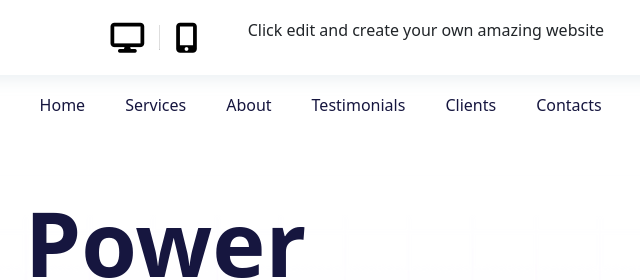
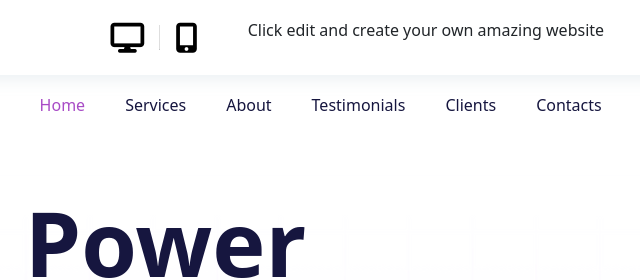
Before and after one commit to iamrahilhabibli/wix-clone-task, a website: page index.html in a window 1280 px wide. In both pictures the pointer is over the link "Home". Shown: the top 280 px of the page, 313-953 px from the left. Drawn offline with nearby package versions, Linux system fonts and the light colour scheme.

Commit message:
nav bar li links hover added

```diff
--- a/styles.css
+++ b/styles.css
@@ -487,3 +487,12 @@ p {
 .mapsLocation iframe {
   width: 100%;
 }
+.home-link:hover,
+.services-link:hover,
+.about-link:hover,
+.testimonial-link:hover,
+.clients-link:hover,
+.contacts-link:hover {
+  color: #a84bc6;
+  transition: 0.1s linear;
+}
```
